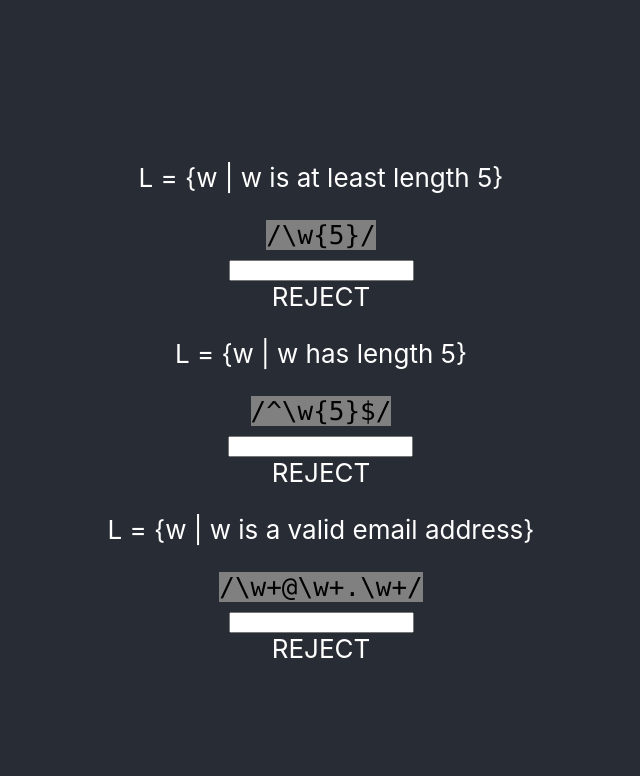
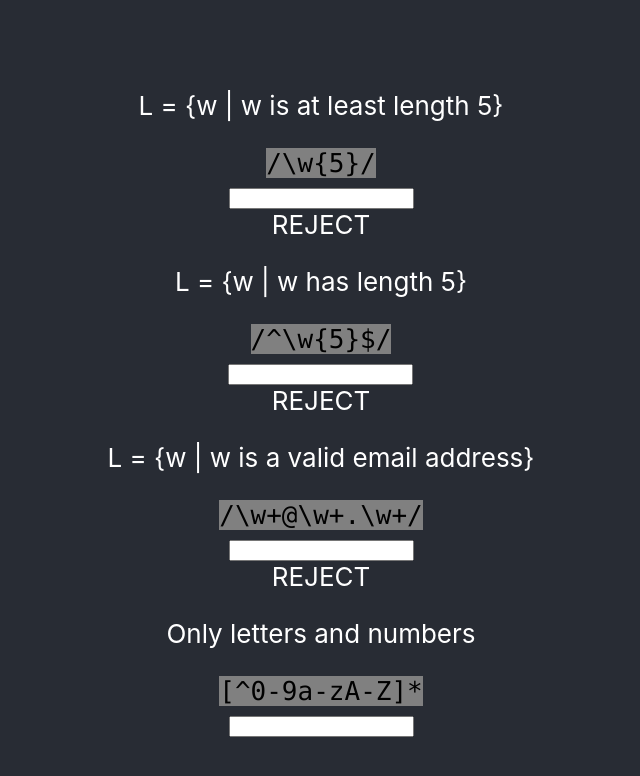
Before and after one commit to icowen/javascript-regex, a React (Create React App) app: page / in a window 1280 px wide. Shown: the top 776 px of the page, without its empty margins (319-959 px from the left). Built offline with nearby package versions, Linux system fonts and the light colour scheme.

Commit message:
Added new regex example replacing all non-numbers and non-letters.

```diff
--- a/src/App.js
+++ b/src/App.js
@@ -1,6 +1,7 @@
 import React, { Component } from 'react';
 import './App.css';
 import RegexComponent from "./RegexComponent";
+import RegexExampleComponent from "./RegexExampleComponent";
 
 class App extends Component {
     stringOfLengthAtLeastFive(s) {
@@ -18,6 +19,11 @@ class App extends Component {
         return re.test(s);
     }
 
+    onlyLettersAndNumbers(s) {
+        let re = /[^0-9a-zA-Z]*/g;
+        return s.replace(re, '');
+    }
+
     render() {
         return (
             <div className="App">
@@ -30,6 +36,9 @@ class App extends Component {
                 <RegexComponent expr={this.validEmailAddress}
                                 language={'L = {w | w is a valid email address}'}
                                 label={'/\\w+@\\w+.\\w+/'}/>
+                <RegexExampleComponent expr={this.onlyLettersAndNumbers}
+                                       language={'Only letters and numbers'}
+                                       label={'[^0-9a-zA-Z]*'}/>
             </div>
         );
     }
--- /dev/null
+++ b/src/RegexExampleComponent.jsx
@@ -0,0 +1,35 @@
+import React, { Component } from 'react';
+import PropTypes from 'prop-types';
+
+class RegexExampleComponent extends Component {
+    constructor(props) {
+        super(props);
+        this.state = {
+            word: ''
+        }
+    }
+
+    regexFunc(s) {
+        this.setState({word: this.props.expr(s)});
+    }
+
+    render() {
+        return (
+            <div>
+                <p>{this.props.language}</p>
+                <div>
+                    <code>{this.props.label}</code>
+                </div>
+                <input type={'text'} onChange={(e) => this.regexFunc(e.target.value)}/>
+                <div>{this.state.word}</div>
+            </div> );
+
+    }
+}
+
+RegexExampleComponent.propTypes = {
+    expr: PropTypes.func,
+    label: PropTypes.string,
+    language: PropTypes.string
+};
+export default RegexExampleComponent;
```
